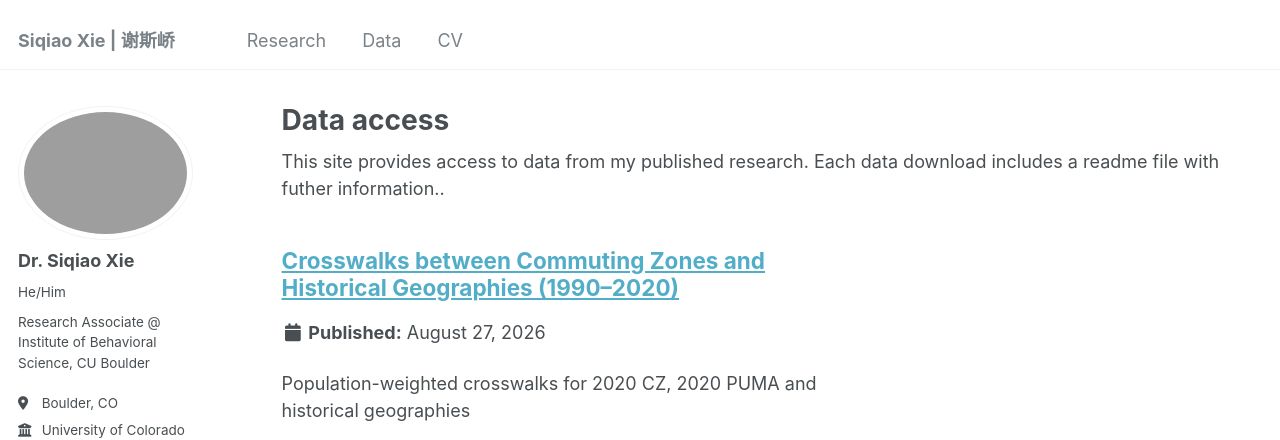
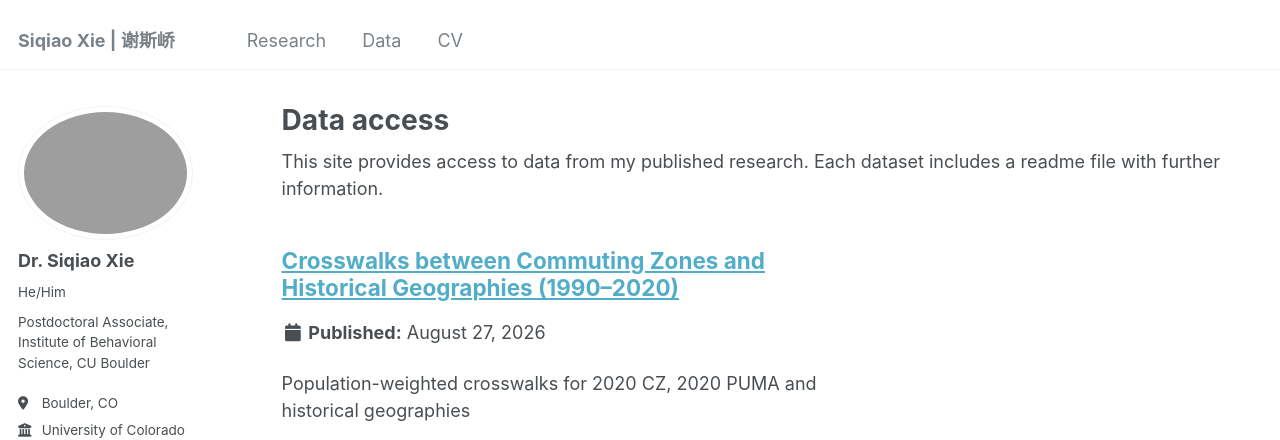
Before and after one commit to xiesiqiao/xiesiqiao.github.io, a Jekyll site: the page built from _pages/portfolio.html, in a window 1280 px wide and 1199 px high. Shown: the top 440 px of the window. Built offline with Jekyll 4.4.1, drawn with Linux system fonts in a browser that asks for light colours; some web fonts are replaced.

Commit message:
Fix site metadata and portfolio page copy
_config.yml had a literal placeholder meta description and a bio
field ('Research Associate') that contradicted the About page and
CV ('Postdoctoral Associate'). Also fixed a stray closing </a> tag
and a typo on the Data page.

```diff
--- a/_config.yml
+++ b/_config.yml
@@ -11,7 +11,7 @@ locale                   : "en-US"
 title                    : "Siqiao Xie | 谢斯峤"
 title_separator          : "-"
 name                     : &name "Siqiao Xie"
-description              : &description "personal description"
+description              : &description "Siqiao Xie is a spatial demographer and computational social scientist studying how neighborhoods shape population health, mid-life mortality, and healthy aging."
 url                      : https://xiesiqiao.github.io
 baseurl                  : "" # the subpath of your site, e.g. "/blog"
 repository               : "xiesiqiao/xiesiqiao.github.io"
@@ -24,7 +24,7 @@ author:
   avatar           : "profile_pic.jpg"
   name             : "Dr. Siqiao Xie"
   pronouns         : "He/Him"
-  bio              : "Research Associate @ Institute of Behavioral Science, CU Boulder"
+  bio              : "Postdoctoral Associate, Institute of Behavioral Science, CU Boulder"
   location         : "Boulder, CO"
   employer         : "University of Colorado"
   uri              : # URL
--- a/_pages/portfolio.html
+++ b/_pages/portfolio.html
@@ -4,7 +4,7 @@ title: "Data access"
 permalink: /portfolio/
 author_profile: true
 ---
-  <div class="wordwrap">This site provides access to data from my published research. Each data download includes a readme file with futher information.</a>.</div>
+  <div class="wordwrap">This site provides access to data from my published research. Each dataset includes a readme file with further information.</div>
 {% include base_path %}
 
 
```
